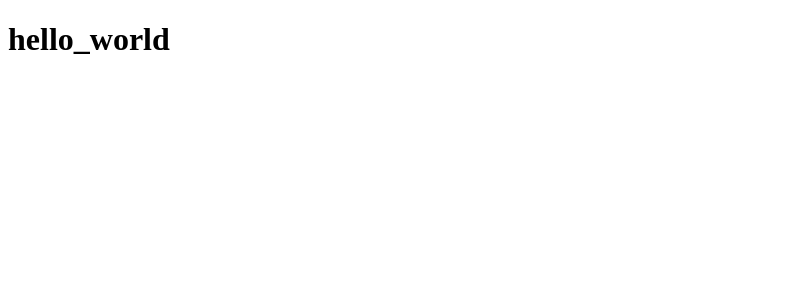
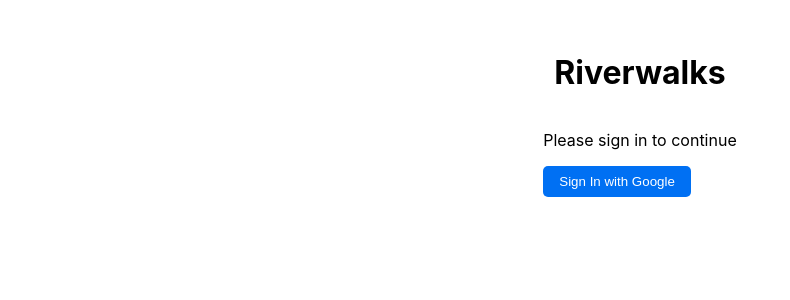
Before and after one commit to lukejkirsten91/riverwalks, a Next.js app: page / in a window 1280 px wide. Shown: the top 300 px of the page, without its empty margins (0-790 px from the left). Built offline with nearby package versions, Linux system fonts and the light colour scheme; no server answers.

Commit message:
Add Supabase authentication with Google SSO

```diff
--- /dev/null
+++ b/lib/supabase.js
@@ -0,0 +1,10 @@
+import { createClient } from '@supabase/supabase-js';
+
+const supabaseUrl = process.env.NEXT_PUBLIC_SUPABASE_URL;
+const supabaseAnonKey = process.env.NEXT_PUBLIC_SUPABASE_ANON_KEY;
+
+if (!supabaseUrl || !supabaseAnonKey) {
+  throw new Error('Missing Supabase environment variables');
+}
+
+export const supabase = createClient(supabaseUrl, supabaseAnonKey);
--- a/package.json
+++ b/package.json
@@ -8,6 +8,8 @@
     "start": "next start"
   },
   "dependencies": {
+    "@supabase/ssr": "^0.6.1",
+    "@supabase/supabase-js": "^2.50.0",
     "next": "^14.0.4",
     "react": "^18.2.0",
     "react-dom": "^18.2.0"
--- /dev/null
+++ b/pages/_app.js
@@ -0,0 +1,7 @@
+import '../styles/globals.css';
+
+function MyApp({ Component, pageProps }) {
+  return <Component {...pageProps} />;
+}
+
+export default MyApp;
--- a/pages/index.js
+++ b/pages/index.js
@@ -1,7 +1,67 @@
+import { useState, useEffect } from 'react';
+import { supabase } from '../lib/supabase';
+
 export default function Home() {
+  const [user, setUser] = useState(null);
+  const [loading, setLoading] = useState(true);
+
+  useEffect(() => {
+    const { data: authListener } = supabase.auth.onAuthStateChange(
+      (event, session) => {
+        setUser(session?.user || null);
+        setLoading(false);
+      }
+    );
+
+    // Initial session check
+    supabase.auth.getSession().then(({ data: { session } }) => {
+      setUser(session?.user || null);
+      setLoading(false);
+    });
+
+    return () => {
+      authListener?.subscription.unsubscribe();
+    };
+  }, []);
+
+  const handleSignIn = async () => {
+    await supabase.auth.signInWithOAuth({
+      provider: 'google',
+      options: {
+        redirectTo: window.location.origin,
+      },
+    });
+  };
+
+  const handleSignOut = async () => {
+    await supabase.auth.signOut();
+  };
+
   return (
-    <div>
-      <h1>hello_world</h1>
+    <div className="container">
+      <h1>Riverwalks</h1>
+
+      {loading ? (
+        <p>Loading...</p>
+      ) : user ? (
+        <div className="profile">
+          <h2>Welcome, {user.email}</h2>
+          {user.user_metadata?.avatar_url && (
+            <img
+              src={user.user_metadata.avatar_url}
+              alt="User avatar"
+              style={{ width: '50px', height: '50px', borderRadius: '50%' }}
+            />
+          )}
+          <p>You are logged in with {user.app_metadata.provider}</p>
+          <button className="button" onClick={handleSignOut}>Sign Out</button>
+        </div>
+      ) : (
+        <div>
+          <p>Please sign in to continue</p>
+          <button className="button" onClick={handleSignIn}>Sign In with Google</button>
+        </div>
+      )}
     </div>
-  )
+  );
 }
--- /dev/null
+++ b/styles/globals.css
@@ -0,0 +1,46 @@
+html,
+body {
+  padding: 0;
+  margin: 0;
+  font-family: -apple-system, BlinkMacSystemFont, Segoe UI, Roboto, Oxygen,
+    Ubuntu, Cantarell, Fira Sans, Droid Sans, Helvetica Neue, sans-serif;
+}
+
+a {
+  color: inherit;
+  text-decoration: none;
+}
+
+* {
+  box-sizing: border-box;
+}
+
+.container {
+  min-height: 100vh;
+  padding: 2rem;
+  display: flex;
+  flex-direction: column;
+  align-items: center;
+}
+
+.profile {
+  padding: 1rem;
+  margin: 1rem 0;
+  border: 1px solid #eaeaea;
+  border-radius: 10px;
+  width: 100%;
+  max-width: 500px;
+}
+
+.button {
+  padding: 0.5rem 1rem;
+  background-color: #0070f3;
+  color: white;
+  border: none;
+  border-radius: 5px;
+  cursor: pointer;
+}
+
+.button:hover {
+  background-color: #0060df;
+}
```
Also changed, not shown: pages/api/auth/callback.js (added, +15 -0 lines), 2 other files (tests, documents, lock files or other folders).
